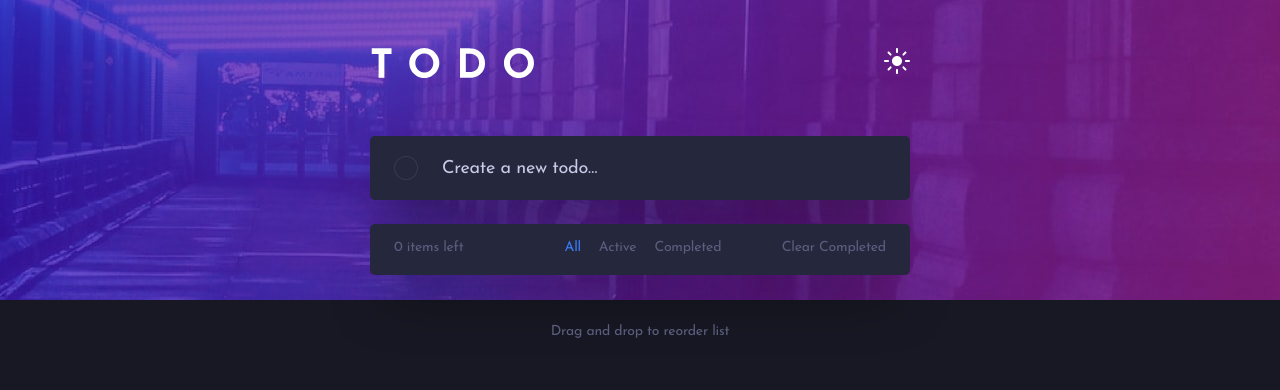
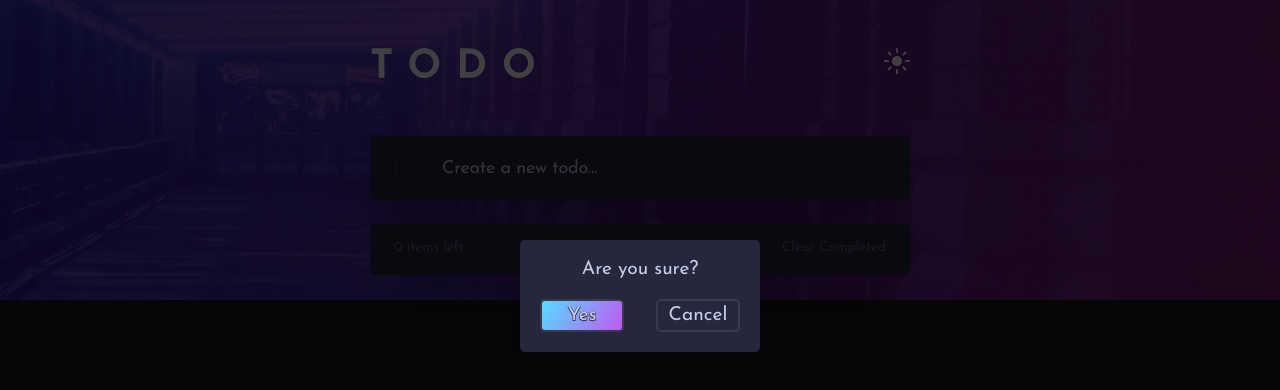
Before and after one commit to daklo91/todo-react, a React (Create React App) app: page / in a window 1280 px wide. Both pictures are taken after a click on the button "Clear Completed". Shown: the top 390 px of the page. Built offline with nearby package versions, Linux system fonts and the light colour scheme.

Commit message:
Add modal to confirm clear complete (fix #28)

```diff
--- a/public/index.html
+++ b/public/index.html
@@ -15,6 +15,7 @@
   </head>
   <body>
     <noscript>You need to enable JavaScript to run this app.</noscript>
+    <div id="overlays"></div>
     <div id="root"></div>
   </body>
 </html>
--- /dev/null
+++ b/src/components/UI/ClearAllModal.js
@@ -0,0 +1,43 @@
+import { Fragment } from "react";
+import { createPortal } from "react-dom";
+import classes from "./ClearAllModal.module.css";
+
+const BackDrop = (props) => {
+  return <div onClick={props.closeModal} className={classes.backdrop}></div>;
+};
+
+const Modal = (props) => {
+  return (
+    <div className={classes.modal}>
+      Are you sure?
+      <div className={classes["button-container"]}>
+        <button
+          onClick={() => props.closeModal("yes")}
+          className={classes.button}
+        >
+          Yes
+        </button>
+        <button onClick={props.closeModal} className={classes.button}>
+          Cancel
+        </button>
+      </div>
+    </div>
+  );
+};
+
+const ClearAllModal = (props) => {
+  return (
+    <Fragment>
+      {createPortal(
+        <BackDrop closeModal={props.closeModal} />,
+        document.getElementById("overlays")
+      )}
+      {createPortal(
+        <Modal closeModal={props.closeModal} />,
+        document.getElementById("overlays")
+      )}
+    </Fragment>
+  );
+};
+
+export default ClearAllModal;
--- /dev/null
+++ b/src/components/UI/ClearAllModal.module.css
@@ -0,0 +1,72 @@
+.backdrop {
+  position: fixed;
+  top: 0;
+  left: 0;
+  width: 100%;
+  height: 100vh;
+  z-index: 10;
+  background: rgba(0, 0, 0, 0.75);
+}
+
+.modal {
+  position: fixed;
+  top: 30vh;
+  left: 50%;
+  width: 200px;
+  z-index: 100;
+  overflow: hidden;
+  color: var(--text-color);
+  font-size: 1.2rem;
+  background-color: var(--ui-bg-color);
+  text-align: center;
+  padding: 20px;
+  border-radius: 5px;
+  transform: translate(-50%, 0);
+}
+
+.button-container {
+  /* display: block; */
+  margin-top: 20px;
+}
+
+.button {
+  border: 2px var(--border-color) solid;
+  padding: 5px;
+  width: 70px;
+  border-radius: 5px;
+}
+
+.button:hover {
+  filter: brightness(110%);
+  border-color: var(--small-text-color);
+}
+
+.button:nth-child(1) {
+  float: left;
+  background-image: linear-gradient(
+    120deg,
+    rgba(85, 221, 255, 1) 0%,
+    rgba(192, 88, 243, 1) 100%
+  );
+  text-shadow: -0.5px -0.5px 0 var(--border-color),
+    0.5px -0.5px 0 var(--border-color), -0.5px 0.5px 0 var(--border-color),
+    0.5px 0.5px 0 var(--border-color);
+}
+
+.button:nth-child(2) {
+  float: right;
+}
+
+@media only screen and (max-width: 210px) {
+  .button:nth-child(1) {
+    float: none;
+    display: block;
+    margin: auto;
+    margin-bottom: 15px;
+  }
+  .button:nth-child(2) {
+    float: none;
+    display: block;
+    margin: auto;
+  }
+}
--- a/src/components/todoComponents/ClearTodo.js
+++ b/src/components/todoComponents/ClearTodo.js
@@ -1,7 +1,18 @@
+import { useState } from "react";
+import ClearAllModal from "../UI/ClearAllModal";
 import classes from "./ClearTodo.module.css";
 import TodoFilter from "./TodoFilter";
 
 function ClearTodo(props) {
+  const [modalIsOpen, setModalIsOpen] = useState(false);
+
+  const closeModal = (yes) => {
+    if (yes === "yes") {
+      props.handleDeleteAllTodoItems();
+    }
+    setModalIsOpen(false);
+  };
+
   return (
     <div className={classes.container}>
       <span className={classes.itemCounter}>
@@ -16,10 +27,12 @@ function ClearTodo(props) {
       </div>
       <button
         className={classes.clearButton}
-        onClick={props.handleDeleteAllTodoItems}
+        onClick={() => setModalIsOpen(true)}
+        // onClick={props.handleDeleteAllTodoItems}
       >
         Clear Completed
       </button>
+      {modalIsOpen && <ClearAllModal closeModal={closeModal} />}
     </div>
   );
 }
```
